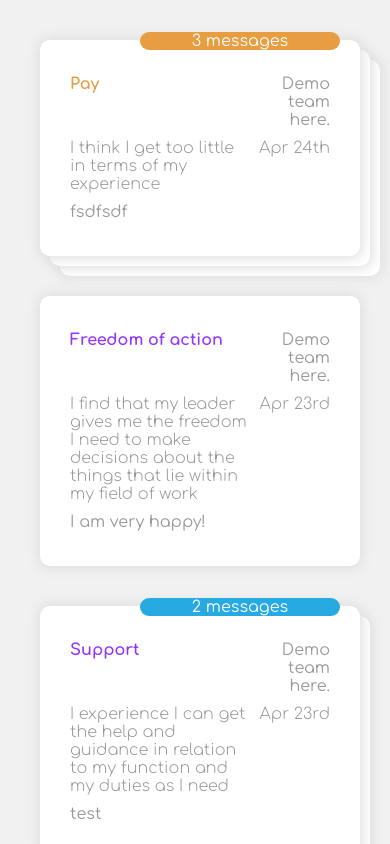
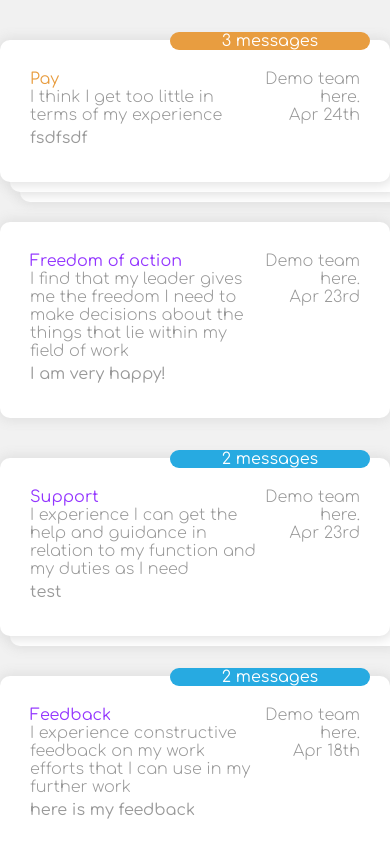
Before and after one commit to viktormmarkov/threads, a React (Create React App) app: page / in a window 390 px wide. Shown: the top 844 px of the page. Built offline with nearby package versions, Linux system fonts and the light colour scheme; data requests are answered from the project's data file.

Commit message:
Change card layout improve responsiveness

```diff
--- a/src/App.js
+++ b/src/App.js
@@ -18,7 +18,7 @@ function App() {
   }, []);
 
   return (
-    <div className="column p-x-40 container">
+    <div className="column container">
       {
         threads.map((thread) => (<CardContainer
           messageGroup={thread}
--- a/src/Cards.js
+++ b/src/Cards.js
@@ -5,15 +5,17 @@ import { formatDate } from './dateUtils';
 function Card({ message, className = "" }) {
   return (
     <div className={`card m-y-40 p-30 ${className}`}>
-      <div className="card-title m-y-5">
-        <span className={`${getHighRatingClass(message?.score)} first-column`}>
+      <div className="card-body">
+      <div className="first-column">
+        <span className={`card-title ${getHighRatingClass(message?.score)} `}>
           {message.subject}
         </span>
-        <span className='second-column'>{message.team}</span>
+        <span>{message.question}</span>
       </div>
-      <div className="card-body m-y-5">
-        <span className='first-column'>{message.question}</span>
-        <span className='second-column'>{formatDate(message.created_at)}</span>
+      <div className="second-column">
+        <span>{message.team}</span>
+        <span>{formatDate(message.created_at)}</span>
+      </div>
       </div>
       <div className="card-content m-y-5">{message.text}</div>
     </div>
--- a/src/main.scss
+++ b/src/main.scss
@@ -1,6 +1,25 @@
 @import "./variables.scss";
 @import "./mixins.scss";
 $first-column-size: 0.7;
+
+@media only screen and (max-width: 320px) {
+  .container {
+    width: 320px
+  }
+}
+
+// @media only screen and (min-width: 320px) {
+//   .container {
+//     // width: calc(100% - 80px);
+//   }
+// }
+
+/* Medium devices (landscape tablets, 768px and up) */
+@media only screen and (min-width: 768px) {
+  .container {
+    max-width: 768px;
+  }
+}
 
 html,
 body {
@@ -10,8 +29,6 @@ body {
 
 .container {
   margin: 0 auto;
-  max-width: 768px;
-  min-width: 320px;
 }
 
 .card-container {
@@ -56,24 +73,26 @@ body {
   .card-body {
     justify-content: space-between;
     @include row();
+  }
   .first-column {
+    @include column();
     flex: $first-column-size;
   }
   .second-column {
+    @include column();
     flex: 1 - $first-column-size;
     text-align: right;
-    }
   }
 
   .card-body {
     font-weight: 300;
   }
   .card-title {
-    .high-rating {
+  &.high-rating {
       font-weight: bolder;
       color: $highrating;
     }
-    .low-rating {
+  &.low-rating {
       color: $lowrating;
       font-weight: bolder;
     }
```
Lines whose indentation alone changed are shown as unchanged.
